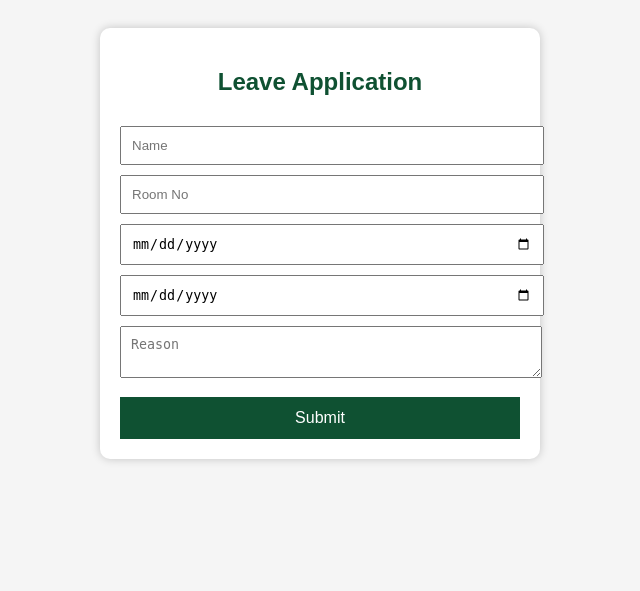
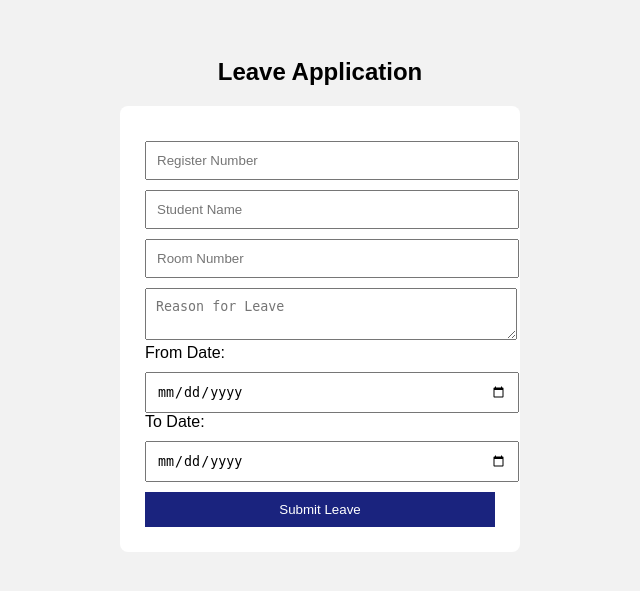
Before and after one commit to srinithisivanantham/hostel-chatbot, a Flask app: page /leave in a window 1280 px wide. Shown: the top 591 px of the page, without its empty margins (320-960 px from the left). Run offline with Flask 3, Linux system fonts and the light colour scheme.

Commit message:
Added register number input in forms

```diff
--- a/app.py
+++ b/app.py
@@ -7,7 +7,7 @@ import os
 app = Flask(__name__)
 app.secret_key = "openonlyforme"
 
-# ---------- DATABASE PATH (FIX) ----------
+# ---------- DATABASE PATH ----------
 BASE_DIR = os.path.dirname(os.path.abspath(__file__))
 DB_PATH = os.path.join(BASE_DIR, "hostel.db")
 
@@ -16,9 +16,26 @@ def init_db():
     conn = sqlite3.connect(DB_PATH)
     cursor = conn.cursor()
 
+    # ---------- STUDENTS TABLE (College Database) ----------
+    cursor.execute("""
+        CREATE TABLE IF NOT EXISTS students (
+            reg_no TEXT PRIMARY KEY,
+            name TEXT,
+            mobile TEXT,
+            room_no TEXT
+        )
+    """)
+
+    # ---------- SAMPLE STUDENT DATA ----------
+    cursor.execute("INSERT OR IGNORE INTO students VALUES ('231cs048', 'Srinithi S', '9345518460', '12')")
+    cursor.execute("INSERT OR IGNORE INTO students VALUES ('231cs024', 'Madhu sree S', '6369231372', '34')")
+    cursor.execute("INSERT OR IGNORE INTO students VALUES ('231cs025', 'Manisha S', '9788618924', '21')")
+
+    # ---------- LEAVE TABLE ----------
     cursor.execute("""
         CREATE TABLE IF NOT EXISTS leave_applications (
             id INTEGER PRIMARY KEY AUTOINCREMENT,
+            register_no TEXT,
             name TEXT,
             room_no TEXT,
             reason TEXT,
@@ -27,9 +44,11 @@ def init_db():
         )
     """)
 
+    # ---------- COMPLAINT TABLE ----------
     cursor.execute("""
         CREATE TABLE IF NOT EXISTS complaints (
             id INTEGER PRIMARY KEY AUTOINCREMENT,
+            register_no TEXT,
             name TEXT,
             room_no TEXT,
             complaint TEXT
@@ -51,13 +70,13 @@ def home():
 def chatbot():
     msg = request.args.get("msg", "").lower()
 
-    if "hi" in msg:
-        return "Hello! Welcome to PKR Hostel 😊"
+    if "hi" in msg or "hello" in msg or "hey" in msg:
+        return "Hello! Welcome to PKR Hostel😊 How can I help you?"
 
-    elif "hostel rules" in msg:
+    elif "hostel rules" in msg or "rules" in msg:
         return "• Entry before 9 PM<br>• Maintain silence<br>• No outsiders allowed"
 
-    elif "mess menu" in msg:
+    elif "mess menu" in msg or "menu" in msg or "mess" in msg:
         return "Breakfast: Idli/Dosa<br>Lunch: Rice, Sambar<br>Dinner: Chapati"
 
     elif "leave" in msg:
@@ -79,6 +98,7 @@ def leave_form():
 
 @app.route("/submit_leave", methods=["POST"])
 def submit_leave():
+    register_no = request.form["register_no"]
     name = request.form["name"]
     room_no = request.form["room_no"]
     reason = request.form["reason"]
@@ -89,9 +109,9 @@ def submit_leave():
     cursor = conn.cursor()
     cursor.execute("""
         INSERT INTO leave_applications
-        (name, room_no, reason, from_date, to_date)
+        (register_no, name, room_no, reason, from_date, to_date)
         VALUES (?, ?, ?, ?, ?)
-    """, (name, room_no, reason, from_date, to_date))
+    """, (register_no, name, room_no, reason, from_date, to_date))
     conn.commit()
     conn.close()
 
@@ -104,6 +124,7 @@ def complaint_form():
 
 @app.route("/submit_complaint", methods=["POST"])
 def submit_complaint():
+    register_no = request.form["register_no"]
     name = request.form["name"]
     room_no = request.form["room_no"]
     complaint = request.form["complaint"]
@@ -111,9 +132,9 @@ def submit_complaint():
     conn = sqlite3.connect(DB_PATH)
     cursor = conn.cursor()
     cursor.execute("""
-        INSERT INTO complaints (name, room_no, complaint)
+        INSERT INTO complaints (register_no, name, room_no, complaint)
         VALUES (?, ?, ?)
-    """, (name, room_no, complaint))
+    """, (register_no, name, room_no, complaint))
     conn.commit()
     conn.close()
 
--- a/templates/leave.html
+++ b/templates/leave.html
@@ -1,54 +1,56 @@
 <!DOCTYPE html>
 <html>
 <head>
-    <title>Leave Application</title>
-    <meta name="viewport" content="width=device-width, initial-scale=1">
+    <title>Leave Form</title>
     <style>
         body {
-            font-family: Arial;
-            background: #f5f5f5;
-            padding: 20px;
+            font-family: Arial, sans-serif;
+            background: #f2f2f2;
+            padding: 30px;
         }
         form {
             background: white;
-            padding: 20px;
-            border-radius: 10px;
-            max-width: 400px;
+            padding: 25px;
+            width: 350px;
             margin: auto;
-            box-shadow: 0 0 10px rgba(0,0,0,0.2);
+            border-radius: 8px;
         }
-        h2 {
-            text-align: center;
-            color: #0f5132;
-        }
-        input, textarea {
+        input, textarea, button {
             width: 100%;
             padding: 10px;
             margin-top: 10px;
         }
         button {
-            width: 100%;
-            margin-top: 15px;
-            padding: 12px;
-            background: #0f5132;
+            background-color: #1a237e;   /* Indigo Dark Blue */
             color: white;
             border: none;
-            font-size: 16px;
+            cursor: pointer;
         }
     </style>
 </head>
 <body>
 
-<form method="post" action="/submit_leave">
-    <h2>Leave Application</h2>
+<h2 style="text-align:center;">Leave Application</h2>
 
-    <input type="text" name="name" placeholder="Name" required>
-    <input type="text" name="room_no" placeholder="Room No" required>
-    <input type="date" name="from_date" required>
-    <input type="date" name="to_date" required>
-    <textarea name="reason" placeholder="Reason" required></textarea>
+<form action="/submit_leave" method="POST">
 
-    <button type="submit">Submit</button>
+    <!-- ✅ Register Number -->
+    <input type="text" name="register_no" placeholder="Register Number" required>
+
+    <input type="text" name="name" placeholder="Student Name" required>
+
+    <input type="text" name="room_no" placeholder="Room Number" required>
+
+    <textarea name="reason" placeholder="Reason for Leave" required></textarea>
+
+    <label>From Date:</label>
+    <input type="date" name="from_date" placeholder="From Date" required>
+
+    <label>To Date:</label>
+    <input type="date" name="to_date" placeholder="To Date">
+
+    <button type="submit">Submit Leave</button>
+
 </form>
 
 </body>
```
Also changed, not shown: hostel.db (deleted).
